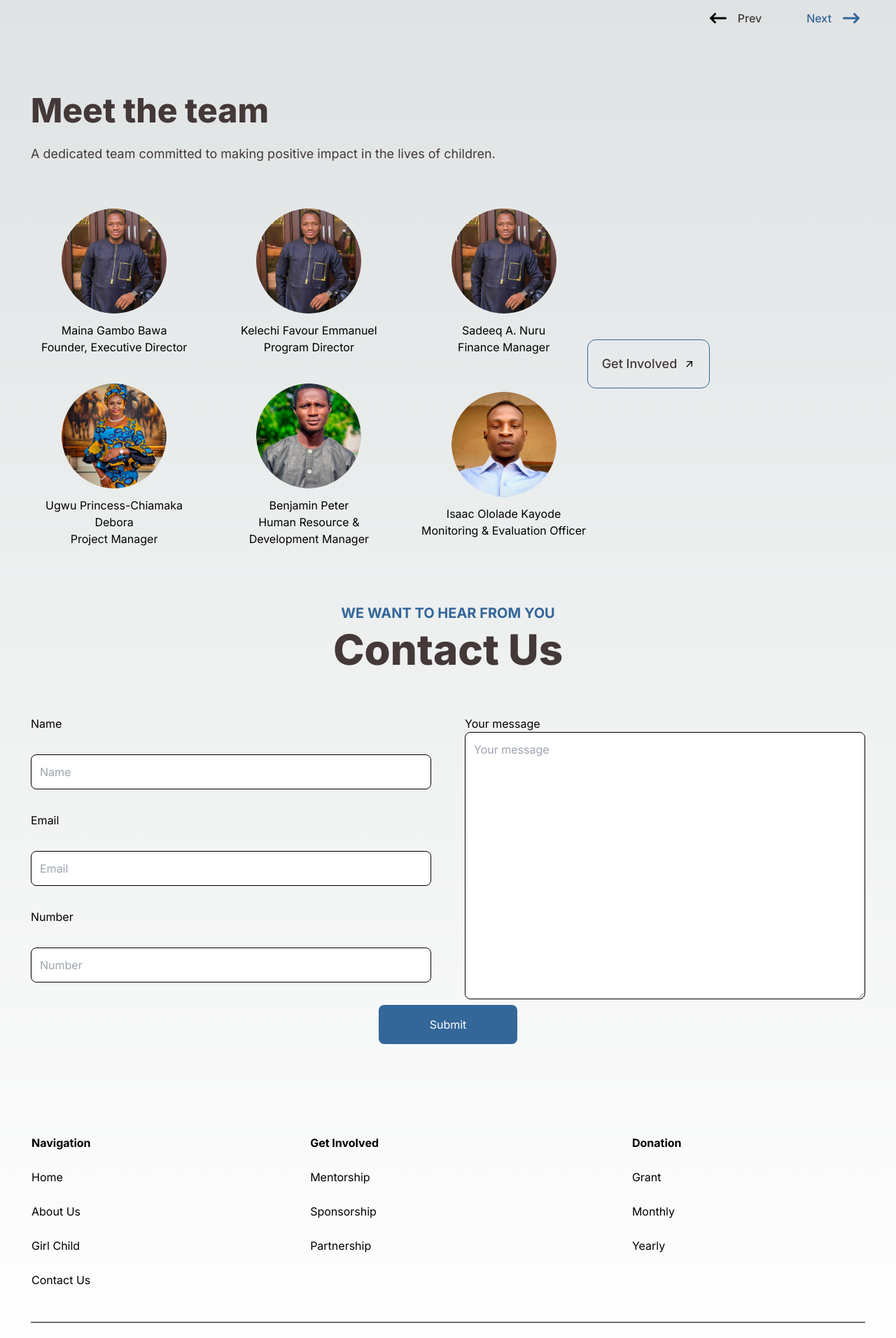
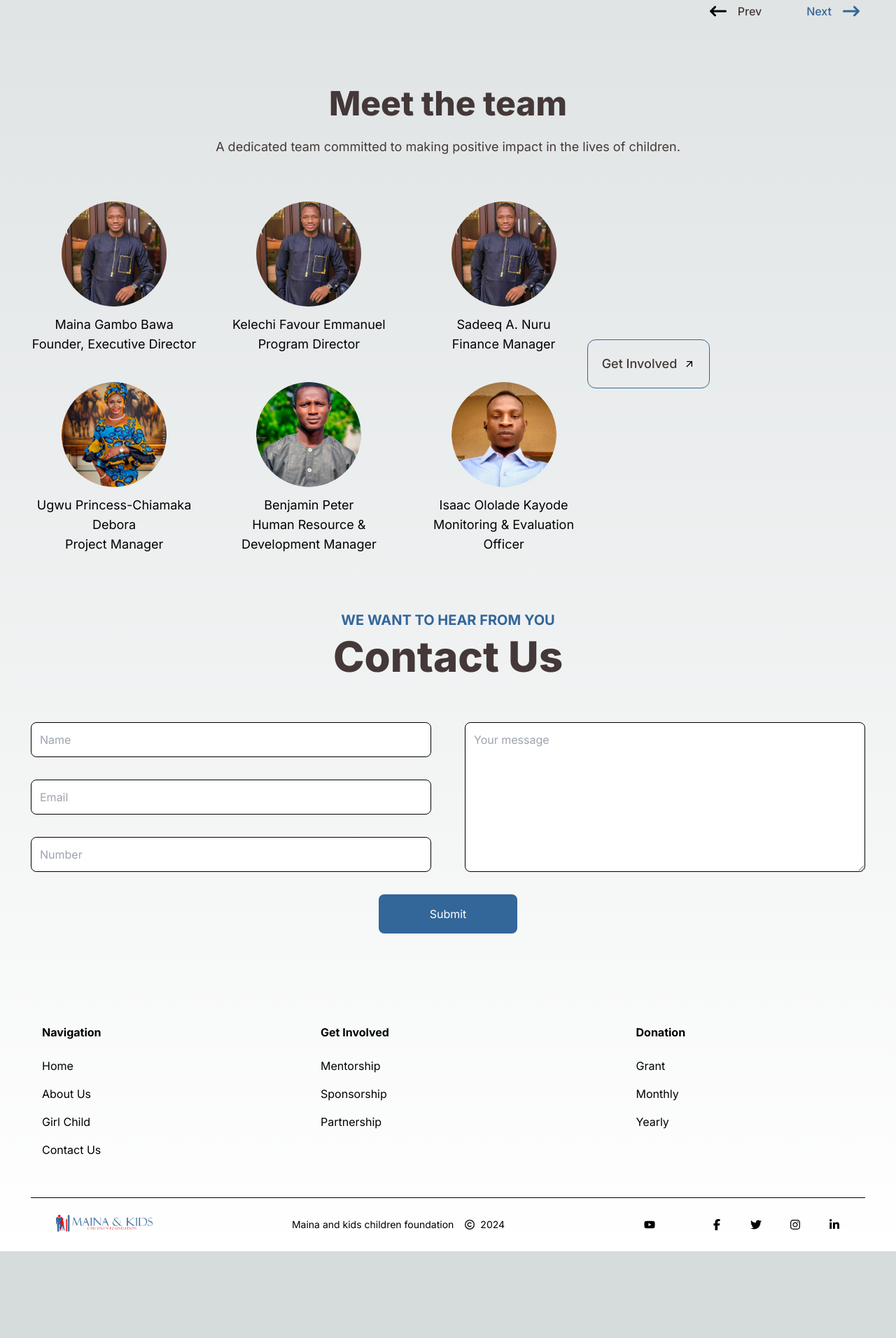
Before and after one commit to johnjang94/maina-kids, a Next.js app: page / in a window 1280 px wide. Shown: the part 562-2474 px from the top of the page at 70% size. After the commit the page ends 2350 px from the top, so only its background shows below. Built offline with nearby package versions, Linux system fonts and the light colour scheme.

Commit message:
making some more CSS changes for mobile design

```diff
--- a/src/app/pages/home/bottomHalf.tsx
+++ b/src/app/pages/home/bottomHalf.tsx
@@ -43,7 +43,7 @@ export default function SectionFiveToSeven() {
 
   return (
     <div>
-      <div className="my-20">
+      <div className="my-5 md:my-20">
         {/* ===================== SECTION 5 ====================== */}
         <h3 className="text-center text-[#336699] text-xl font-bold">
           PORTFOLIO
@@ -93,10 +93,10 @@ export default function SectionFiveToSeven() {
       </div>
       <div className="my-20">
         {/* ===================== SECTION 6 ====================== */}
-        <h1 className="text-5xl text-[#443838] font-extrabold">
+        <h1 className="text-3xl md:text-5xl text-[#443838] text-center font-extrabold">
           Meet the team
         </h1>
-        <p className="my-6 text-[#443838] text-lg font-normal">
+        <p className="my-6 text-[#443838] text-lg text-center font-normal">
           A dedicated team committed to making positive impact in the lives of
           children.
         </p>
@@ -116,16 +116,15 @@ export default function SectionFiveToSeven() {
       </div>
       <div className="my-20">
         {/* ===================== SECTION 7 ====================== */}
-        <h3 className="text-center text-[#336699] text-xl font-bold">
+        <h3 className="text-center text-[#336699] md:text-xl font-bold">
           WE WANT TO HEAR FROM YOU
         </h3>
-        <h1 className="text-6xl text-[#443838] text-center font-extrabold my-2">
+        <h1 className="text-3xl md:text-6xl text-[#443838] text-center font-extrabold my-2">
           Contact Us
         </h1>
         <form action="">
-          <div className="flex flex-col md:flex-row gap-12 md:justify-center mt-16 mb-8">
+          <div className="flex flex-col md:flex-row gap-12 md:justify-center mt-8 md:mt-16 mb-8">
             <div className="flex flex-col space-y-8 md:flex-1">
-              <label htmlFor="name">Name</label>
               <input
                 type="text"
                 id="name"
@@ -133,7 +132,6 @@ export default function SectionFiveToSeven() {
                 placeholder="Name"
                 className="flex-1 border border-black p-3 rounded-lg"
               />
-              <label htmlFor="email">Email</label>
               <input
                 type="email"
                 id="email"
@@ -141,7 +139,6 @@ export default function SectionFiveToSeven() {
                 placeholder="Email"
                 className="flex-1 border border-black p-3 rounded-lg"
               />
-              <label htmlFor="number">Number</label>
               <input
                 type="tel"
                 id="number"
@@ -151,7 +148,6 @@ export default function SectionFiveToSeven() {
               />
             </div>
             <div className="flex-1">
-              <label htmlFor="message">Your message</label>
               <textarea
                 id="message"
                 name="message"
@@ -161,7 +157,7 @@ export default function SectionFiveToSeven() {
             </div>
           </div>
           <div className="flex justify-center">
-            <button className="text-center bg-[#336699] rounded-lg p-4 text-white md:w-1/6">
+            <button className="text-center bg-[#336699] rounded-lg px-4 py-2 md:p-4 text-white w-5/6 md:w-1/6">
               Submit
             </button>
           </div>
--- a/src/components/footer.css
+++ b/src/components/footer.css
@@ -1,8 +1,74 @@
-.table-row-spacing th,
-td {
-  padding-bottom: 24px;
+table {
+  width: 100%;
+  border-collapse: collapse;
 }
 
-.table-row-spacing:last-child td {
-  padding-bottom: 0;
+thead th {
+  text-align: left;
+  padding-bottom: 1rem;
 }
+
+tbody td {
+  padding-top: 0.5rem;
+  padding-bottom: 0.5rem;
+}
+
+td,
+th {
+  padding-left: 1rem;
+}
+
+.table-row-spacing {
+  padding: 0.5rem 0;
+}
+
+.py-12 {
+  padding-top: 3rem;
+  padding-bottom: 3rem;
+}
+
+.border-b {
+  border-bottom: 1px solid;
+}
+
+.border-b-black {
+  border-bottom-color: black;
+}
+
+.md\\:flex {
+  display: flex;
+}
+
+.md\\:justify-between {
+  justify-content: space-between;
+}
+
+.md\\:mx-9 {
+  margin-left: 2.25rem;
+  margin-right: 2.25rem;
+}
+
+.my-6 {
+  margin-top: 1.5rem;
+  margin-bottom: 1.5rem;
+}
+
+.space-x-2 > :not(:last-child) {
+  margin-right: 0.5rem;
+}
+
+.space-x-10 > :not(:last-child) {
+  margin-right: 2.5rem;
+}
+
+.items-center {
+  align-items: center;
+}
+
+.text-sm {
+  font-size: 0.875rem;
+}
+
+.md\\:text-lg {
+  font-size: 1.125rem;
+}
--- a/src/components/footer.tsx
+++ b/src/components/footer.tsx
@@ -14,32 +14,34 @@ export default function Footer() {
   return (
     <div>
       <div className="py-12 border-b border-b-black">
-        <table className="justify-between w-full">
-          <thead className="flex-grow text-left">
-            <tr className="table-row-spacing">
+        <table className="w-full">
+          <thead>
+            <tr>
               <th>Navigation</th>
               <th>Get Involved</th>
               <th>Donation</th>
             </tr>
           </thead>
-          <tbody className="flex-grow text-left">
-            <tr className="table-row-spacing">
+          <tbody>
+            <tr>
               <td>Home</td>
               <td>Mentorship</td>
               <td>Grant</td>
             </tr>
-            <tr className="table-row-spacing">
+            <tr>
               <td>About Us</td>
               <td>Sponsorship</td>
               <td>Monthly</td>
             </tr>
-            <tr className="table-row-spacing">
+            <tr>
               <td>Girl Child</td>
               <td>Partnership</td>
               <td>Yearly</td>
             </tr>
-            <tr className="table-row-spacing">
+            <tr>
               <td>Contact Us</td>
+              <td></td>
+              <td></td>
             </tr>
           </tbody>
         </table>
--- a/src/components/navigation.tsx
+++ b/src/components/navigation.tsx
@@ -3,13 +3,13 @@ import Link from "next/link";
 import { RxHamburgerMenu } from "react-icons/rx";
 
 // LOGO
-import Logo from "../assets/components/logo.jpg";
+import Logo from "../assets/components/logo.png";
 
 export default function Navigation() {
   return (
     <div className="flex justify-between mx-9 my-3 items-center">
       <div>
-        <Image src={Logo} alt="Logo" width={90} className="rounded-full" />
+        <Image src={Logo} alt="Logo" className="w-8 md:w-20" />
       </div>
       <div className="hidden md:flex">
         <div className="justify-between space-x-14">
@@ -26,9 +26,9 @@ export default function Navigation() {
             <button>Contact Us</button>
           </Link>
         </div>
-        <div className="md:hidden">
-          <RxHamburgerMenu />
-        </div>
+      </div>
+      <div className="md:hidden">
+        <RxHamburgerMenu className="w-6" />
       </div>
     </div>
   );
--- a/src/components/profile-card/profileCard.tsx
+++ b/src/components/profile-card/profileCard.tsx
@@ -46,7 +46,7 @@ const ProfileCard: React.FC<ProfileCardProps> = ({
 
 const TeamPage: React.FC = () => {
   return (
-    <div className="items-center mt-10 gap-10 grid grid-cols-2 md:grid-cols-3 w-full md:w-4/6 text-center">
+    <div className="items-center mt-10 gap-10 grid grid-cols-2 md:grid-cols-3 w-full md:w-4/6 text-center text-xs md:text-lg">
       {teamData.map((member, index) => (
         <ProfileCard
           key={index}
```
Also changed, not shown: src/assets/components/logo.jpg (deleted), src/assets/components/logo.png (added).
